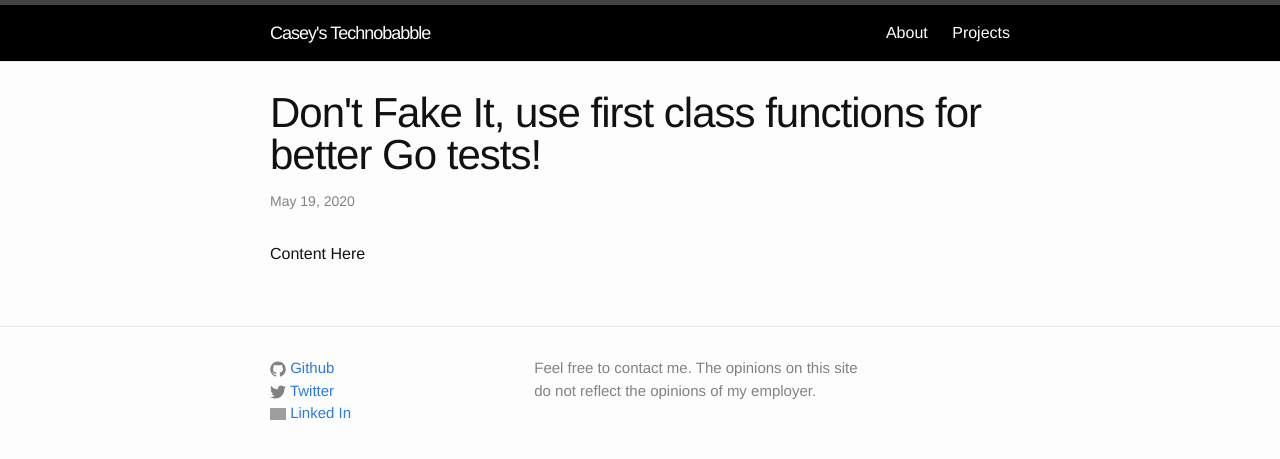
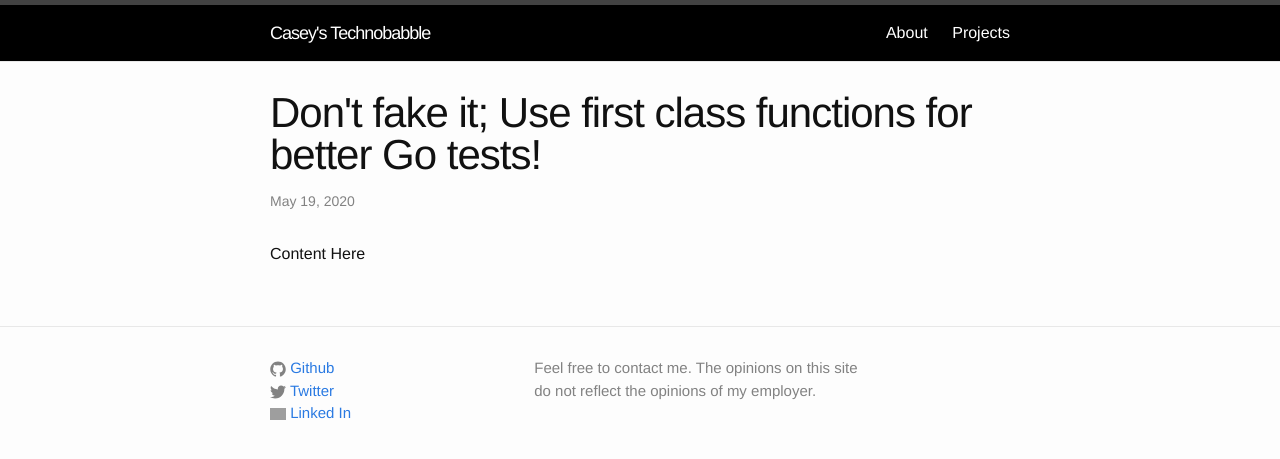
Before and after one commit to caseylmanus/caseylmanus.github.io, a Jekyll site: the page built from _posts/2020-05-19-Dont-Fake-First-Class-Testing-In-Go.md, in a window 1280 px wide. Shown: the top 459 px of the page. Built offline with Jekyll 4.4.1, drawn with Linux system fonts in a browser that asks for light colours; grey boxes are pictures that could not be loaded.

```diff
--- a/_posts/2020-05-19-Dont-Fake-First-Class-Testing-In-Go.md
+++ b/_posts/2020-05-19-Dont-Fake-First-Class-Testing-In-Go.md
@@ -1,6 +1,6 @@
 ---
 layout: post
-title:  "Don't Fake It, use first class functions for better Go tests!"
+title:  "Don't fake it; Use first class functions for better Go tests!"
 date:   2020-05-19
 categories:
 ---
```
